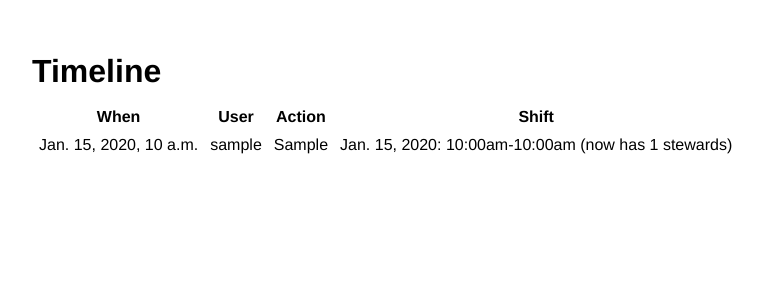
After one commit to natbat/pillarpointstewards, a Django app: page /admin/timeline/ in a window 1280 px wide. The commit adds this page. Shown: the top 300 px of the page, without its empty margins (8-771 px from the left). Run offline with Django 4.2, Linux system fonts and the light colour scheme; a user stored in the database is signed in; tables that the repository leaves empty hold one stand-in row (values such as "Sample post").

Commit message:
Basic /admin/timeline/ page, closes #7

```diff
--- a/pillarpointstewards/config/urls.py
+++ b/pillarpointstewards/config/urls.py
@@ -25,5 +25,6 @@ urlpatterns = [
     path("assign-shift/<int:shift_id>/", shifts.assign_shift),
     path("patterns/", homepage.patterns),
     path("admin/import-shifts/", shifts.import_shifts),
+    path("admin/timeline/", shifts.timeline),
     path("admin/", admin.site.urls),
 ]
--- a/pillarpointstewards/shifts/views.py
+++ b/pillarpointstewards/shifts/views.py
@@ -2,7 +2,7 @@ from django.contrib.admin.views.decorators import staff_member_required
 from django.contrib.auth.decorators import login_required
 from django.http import HttpResponseRedirect, HttpResponse
 from django.shortcuts import get_object_or_404, render
-from .models import Shift
+from .models import Shift, ShiftChange
 from homepage.views import render_calendar
 import json
 
@@ -48,3 +48,16 @@ def assign_shift(request, shift_id):
         )
     else:
         return HttpResponse("You were already on that shift")
+
+
+@staff_member_required
+def timeline(request):
+    return render(
+        request,
+        "timeline.html",
+        {
+            "shift_changes": ShiftChange.objects.select_related(
+                "shift", "user"
+            ).order_by("-when")[:200],
+        },
+    )
--- a/pillarpointstewards/static/main.css
+++ b/pillarpointstewards/static/main.css
@@ -883,6 +883,7 @@ footer li {
 .month td.yours a:focus,
 .month td.yours a:active {
 	border-color: black;
+	outline: 1px solid #a7a7a7;
 }
 .calkey {
 	margin: 1rem 0 0 0;
--- /dev/null
+++ b/pillarpointstewards/templates/timeline.html
@@ -0,0 +1,33 @@
+<!DOCTYPE html>
+<head>
+<title>Timeline</title>
+<style>
+  body { font-family: helvetica; line-height: 1.3em; padding: 2em; }
+  td {
+    padding: 5px;
+  }
+</style>
+</head>
+<body>
+  <h1>Timeline</h1>
+  <table>
+    <thead>
+      <tr>
+        <th>When</th>
+        <th>User</th>
+        <th>Action</th>
+        <th>Shift</th>
+      </tr>
+    </thead>
+    <tbody>
+    {% for change in shift_changes %}
+      <tr>
+        <td>{{ change.when }}</td>
+        <td>{{ change.user }}</td>
+        <td>{{ change.change }}</td>
+        <td>{{ change.shift.shift_start.date }}: {{ change.shift.shift_start|date:"g:iA"|lower }}-{{ change.shift.shift_end|date:"g:iA"|lower }} (now has {{ change.shift.stewards.count }} stewards)</td>
+      </tr>
+    {% endfor %}
+    </tbody>
+  </table>
+</body>
```
Also changed, not shown: README.md.
